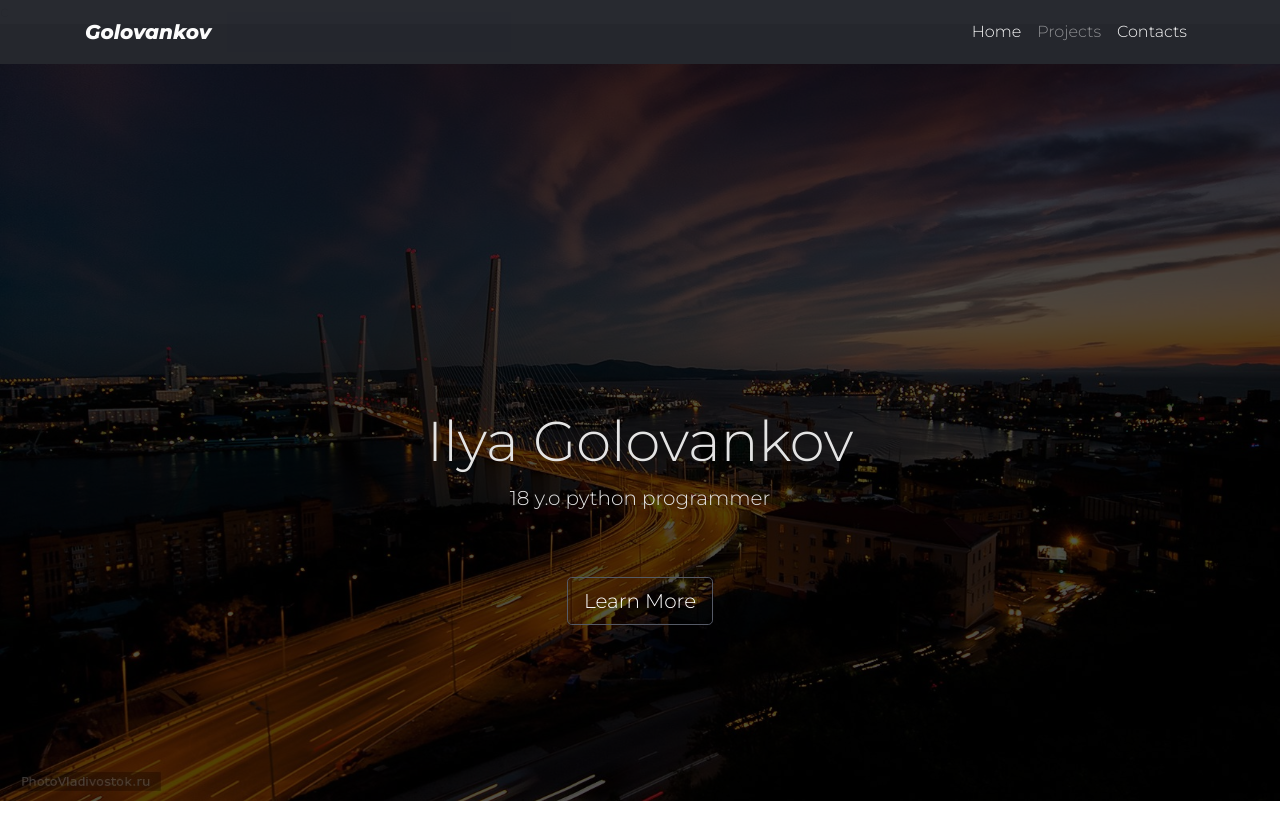
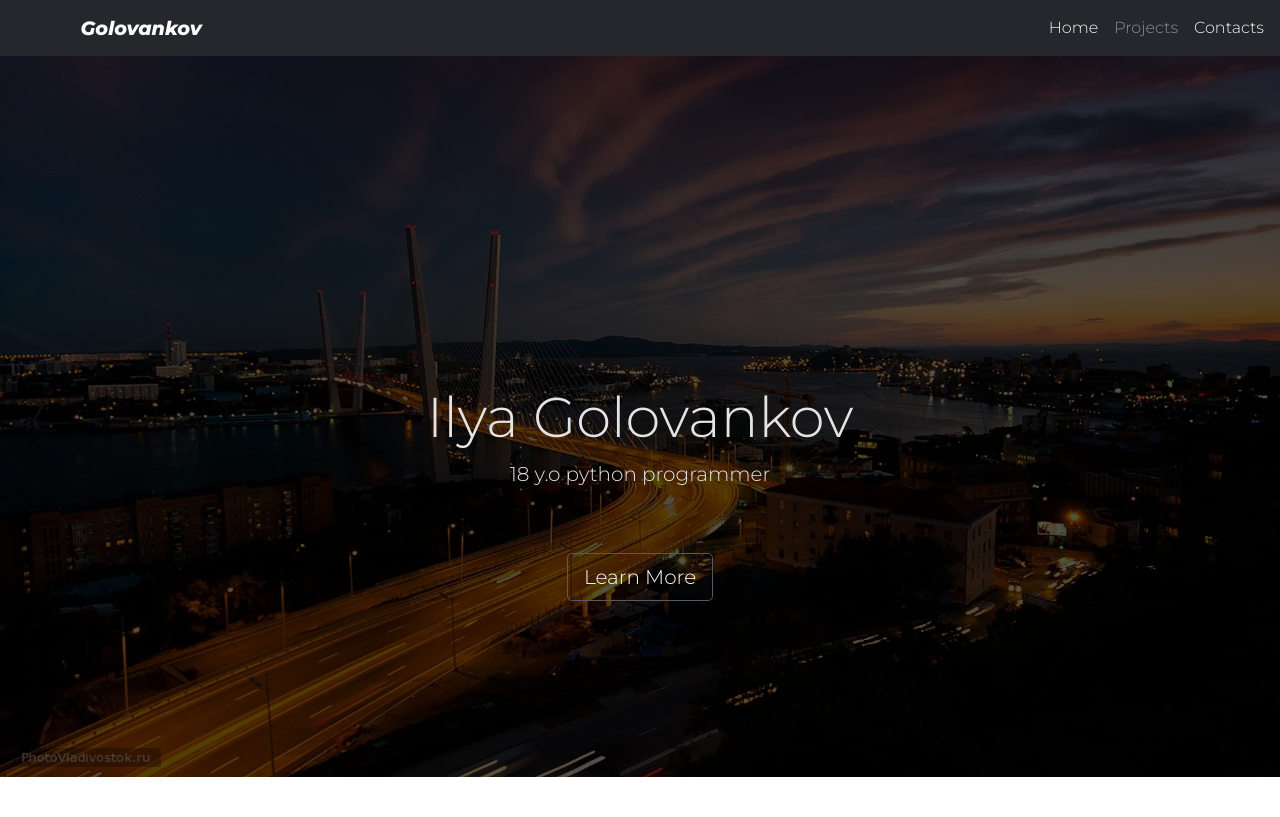
Before and after one commit to FroggyKwa/golovankov.ru, a PHP site: page / in a window 1280 px wide. Shown: the top 817 px of the page. Run offline with PHP 8.4, Linux system fonts and the light colour scheme.

Commit message:
fix bootstrap

```diff
--- a/css/style.css
+++ b/css/style.css
@@ -17,14 +17,16 @@ body
 
 .navbar
 {
+  padding: 0;
   background-color: #26282E;
   opacity: 0.99;
-  height: 4em;
 }
 
 .navbar-brand
 {
   font-style: italic;
+  font-size: 1.2em;
+  padding-left: 3em;
 }
 
 #hero_section
--- a/index.html
+++ b/index.html
@@ -1,4 +1,4 @@
-c<!DOCTYPE html>
+<!DOCTYPE html>
 <html lang="en">
 <head>
   <meta charset="UTF-8">
@@ -9,7 +9,7 @@ c<!DOCTYPE html>
   <link href="css/style.css" rel="stylesheet">
 </head>
 <body>
-  <nav class="navbar navbar-expand-md navbar-dark fixed-top">
+  <nav class="navbar navbar-expand-md navbar-dark fixed-top p-2">
       <div class="container">
           <a class="navbar-brand" href="index.html">Golovankov</a>
           <button class="navbar-toggler" type="button" data-toggle="collapse"
@@ -17,9 +17,9 @@ c<!DOCTYPE html>
           aria-expanded="false" aria-label="Toggle navigation">
               <span class="navbar-toggler-icon"></span>
           </button>
-
+      </div>
       <div class="collapse navbar-collapse " id="navbarSupportedContent">
-              <ul class="navbar-nav ml-auto">
+          <ul class="navbar-nav ml-3">
               <li id="home-navitem" class="nav-item active">
                   <a onclick="smoothScroll('hero_section')" class="nav-link" href="##">Home</a>
               </li>
@@ -30,7 +30,6 @@ c<!DOCTYPE html>
                   <a onclick="smoothScroll('contacts_section')" class="nav-link" href="##">Contacts</a>
               </li>
           </ul>
-          </div>
       </div>
   </nav>
 
@@ -95,7 +94,7 @@ c<!DOCTYPE html>
    <h2 class="display-4 pb-4 my-4">Get in touch with me!</h2>
    <ul class="nav justify-content-center">
      <li class="nav-item"><a id="vk" href="https://vk.com/froggling" class="nav-link"></a></li>
-     <li class="nav-item"><a id="mail" href="https://t.me/froggy_kwa" class="nav-link"></a></li>
+     <li class="nav-item"><a onclick="openMailDialog()"href="##" id="mail" class="nav-link"></a></li>
      <li class="nav-item"><a id="instagram" href="https://instagram.com/FrogOnTheSun" class="nav-link"></a></li>
      <li class="nav-item"><a id="telegram" href="https://t.me/froggy_kwa" class="nav-link"></a></li>
    </ul>
```
Lines whose indentation alone changed are shown as unchanged.
